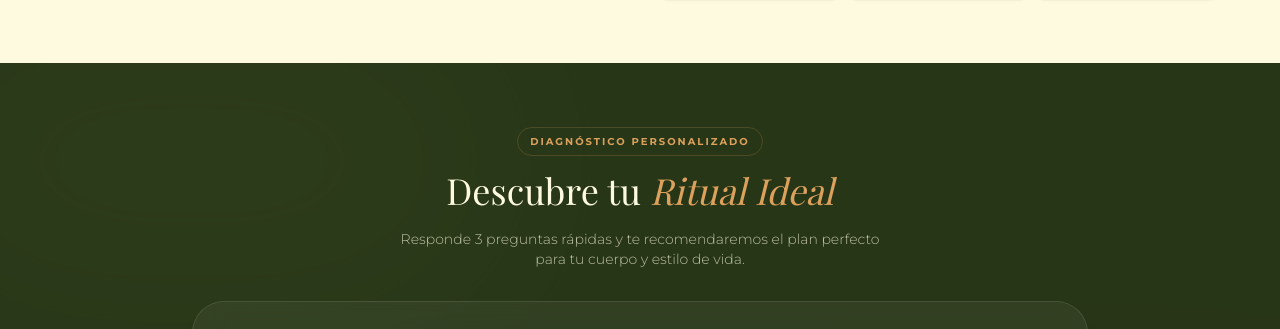
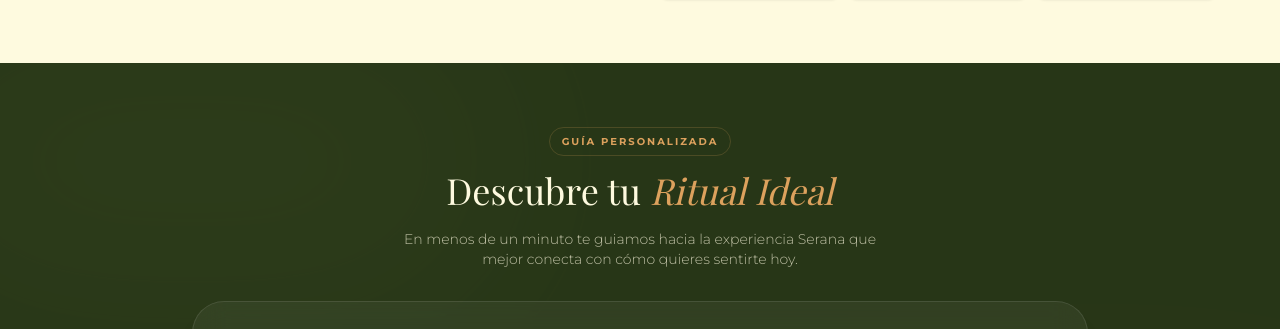
Before and after one commit to silvanasolvers/serana-web, a React (Vite) app: page / in a window 1280 px wide. Shown: the part 1785-2114 px from the top of the page. Built offline with nearby package versions, Linux system fonts and the light colour scheme; a web font is replaced by a local one.

Commit message:
Panel 4: Guía Personalizada - actualizar etiqueta y subtítulo

```diff
--- a/src/components/WellnessQuiz.tsx
+++ b/src/components/WellnessQuiz.tsx
@@ -66,14 +66,14 @@
       <div className="max-w-4xl mx-auto relative z-10">
         <div className="text-center mb-8">
           <span className="inline-block text-serana-ochre font-bold tracking-[0.2em] uppercase text-[10px] mb-3 border border-serana-ochre/20 px-3 py-1.5 rounded-full">
-            Diagnóstico Personalizado
+            Guía Personalizada
           </span>
           <h2 className="text-3xl md:text-4xl font-serif mb-4 leading-tight">
             Descubre tu <span className="italic text-serana-ochre">Ritual Ideal</span>
           </h2>
           {!isCompleted && (
             <p className="text-serana-cream/70 max-w-lg mx-auto font-light text-sm">
-              Responde 3 preguntas rápidas y te recomendaremos el plan perfecto para tu cuerpo y estilo de vida.
+              En menos de un minuto te guiamos hacia la experiencia Serana que mejor conecta con cómo quieres sentirte hoy.
             </p>
           )}
         </div>
```
